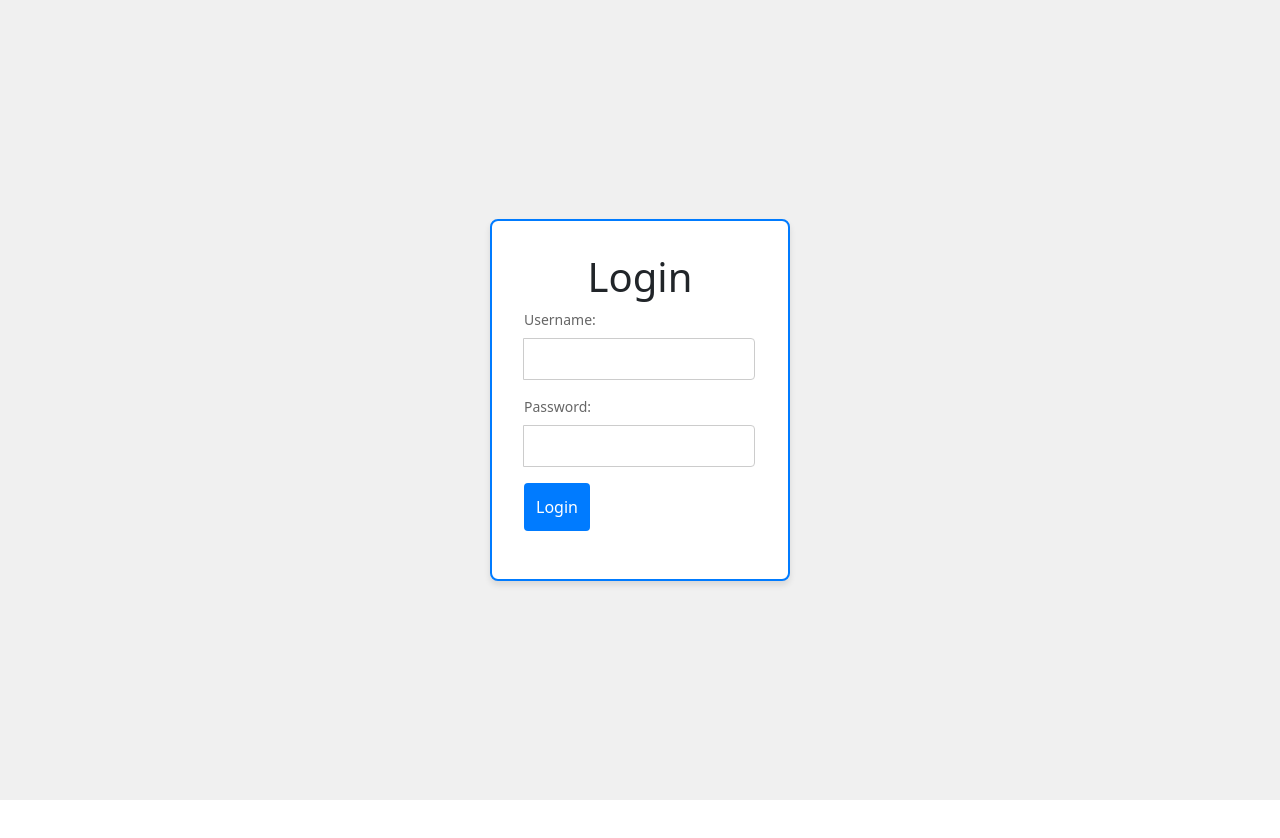
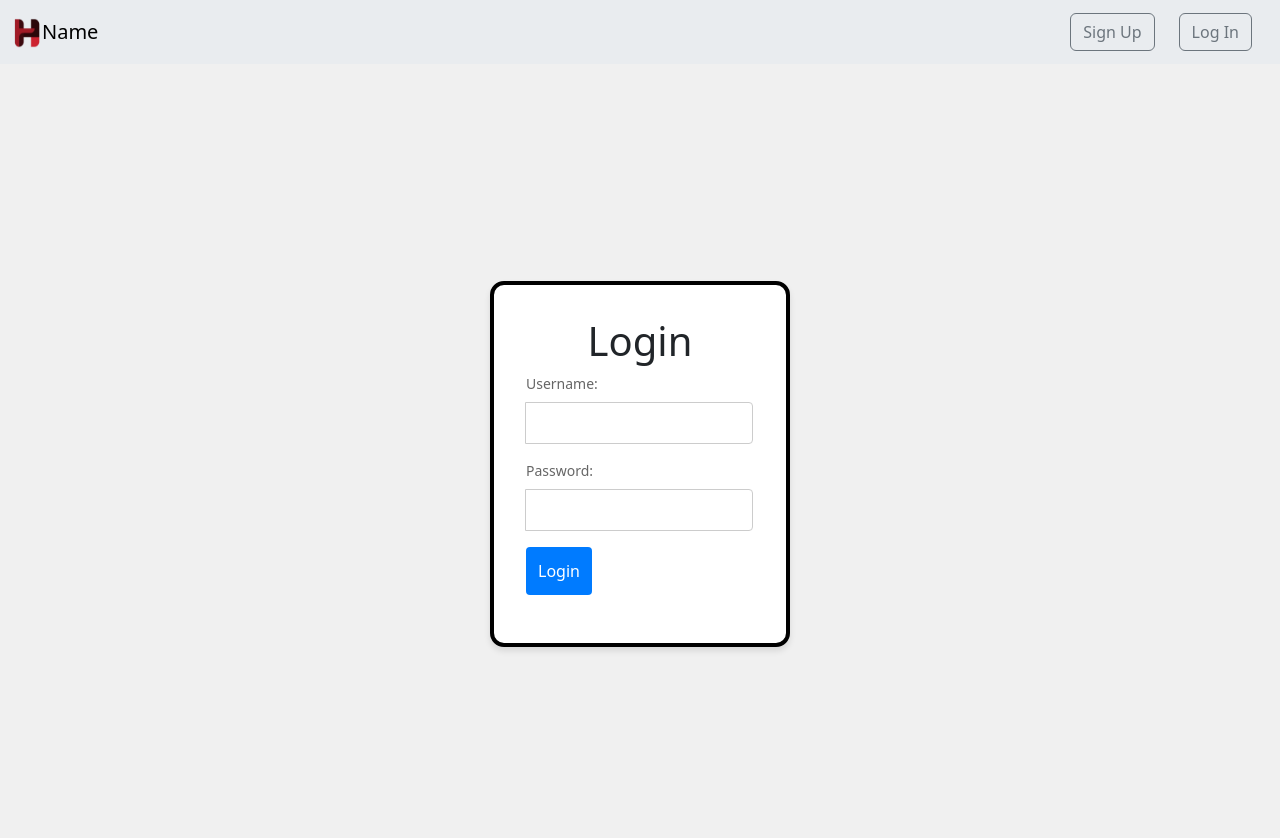
Before and after one commit to CryptoSOL123/Authentication, a React (Vite) app: page /log in a window 1280 px wide. Shown: the top 838 px of the page. Before the commit the page ends 800 px from the top, so only its background shows below. Built offline with nearby package versions, Linux system fonts and the light colour scheme.

Commit message:
Updated login and signup

```diff
--- a/src/App.tsx
+++ b/src/App.tsx
@@ -1,17 +1,19 @@
 import { Route, Routes } from "react-router-dom";
-import "./components/Menubar";
-import "./components/Login";
-import "./components/Signup";
 import Menubar from "./components/Menubar";
 import Login from "./components/Login";
 import Register from "./components/Signup";
+
 function App() {
   return (
-    <Routes>
-      <Route path="/" element={<Menubar />} />
-      <Route path="log" element={<Login />} />
-      <Route path="register" element={<Register />} />
-    </Routes>
+    <>
+      {/* Render Menubar outside of Routes so it stays on all pages */}
+      <Menubar />
+      <Routes>
+        <Route path="/" element={<div>Home Page Content</div>} />
+        <Route path="log" element={<Login />} />
+        <Route path="register" element={<Register />} />
+      </Routes>
+    </>
   );
 }
 
--- a/src/components/Login.css
+++ b/src/components/Login.css
@@ -18,10 +18,10 @@ html {
 .login-container {
   background-color: white;
   padding: 2rem;
-  border-radius: 8px;
+  border-radius: 14px;
   box-shadow: 0 4px 6px rgba(0, 0, 0, 0.1);
   width: 300px;
-  border: 2px solid #007bff;
+  border: 4px solid #000;
 }
 
 h1 {
--- a/src/components/Signup.css
+++ b/src/components/Signup.css
@@ -13,10 +13,10 @@
 .signup-container {
   background-color: white;
   padding: 2rem;
-  border-radius: 8px;
+  border-radius: 14px;
   box-shadow: 0 4px 6px rgba(0, 0, 0, 0.1);
-  width: 300px;
-  border: 2px solid #007bff;
+  width: 400px;
+  border: 4px solid #000;
 }
 
 h1 {
```
